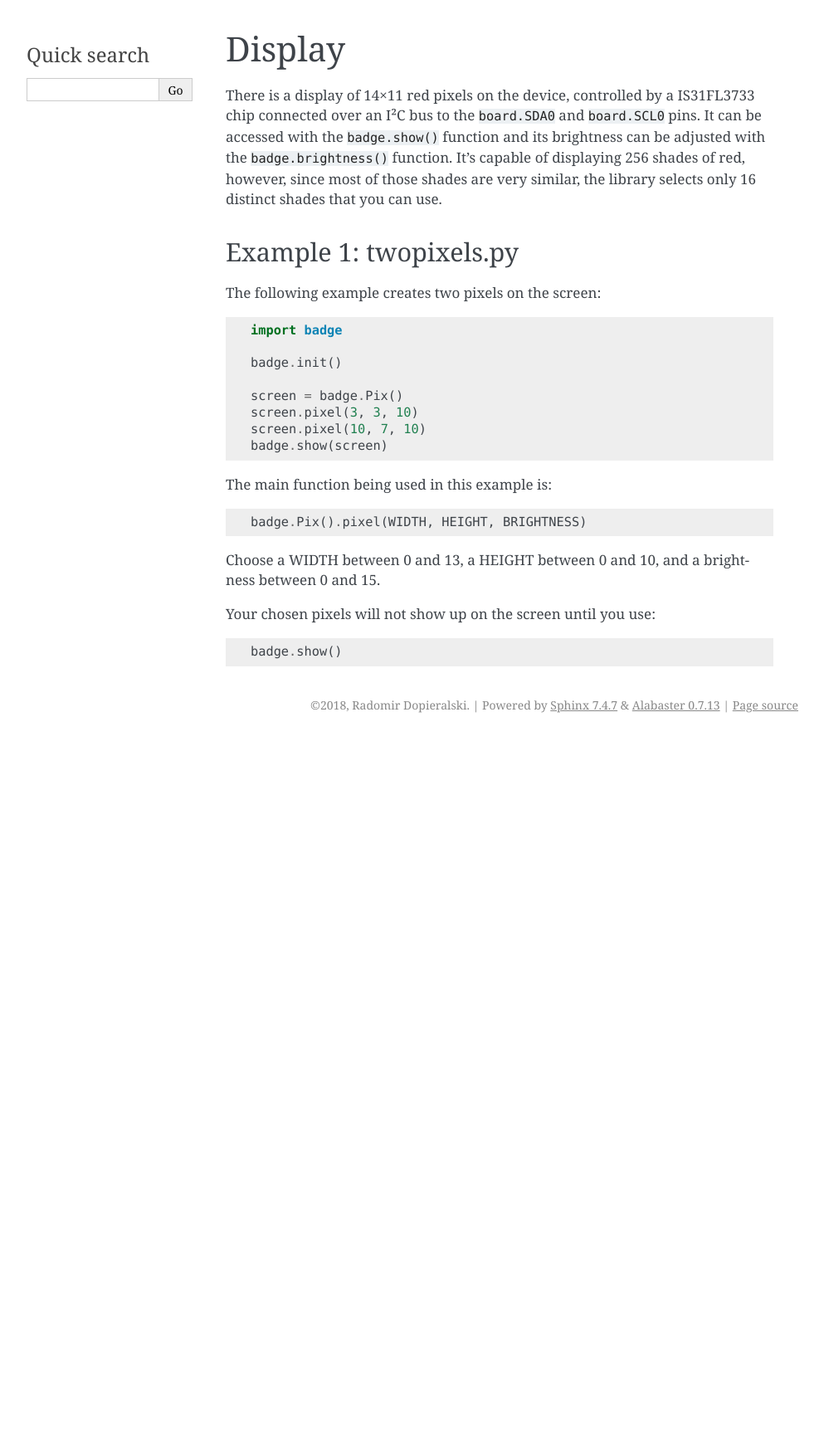
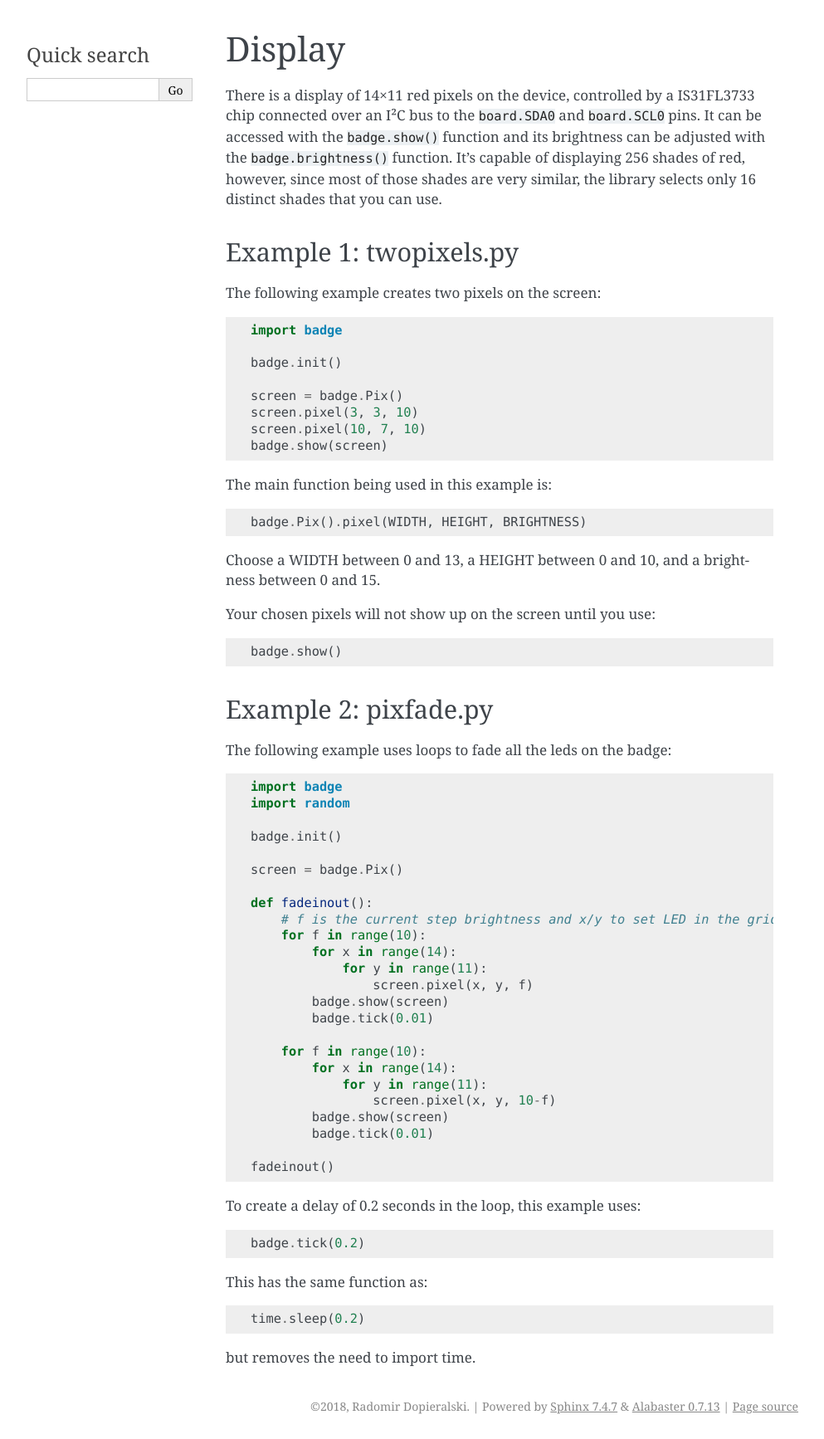
Before and after one commit to circuitpython-badge/circuitpython-badge, a Sphinx documentation site: the page built from docs/tutorials/display.rst, in a window 1280 px wide. Shown: the whole page at 83% size, without its empty margins (148-1141 px from the left). Built offline with Sphinx 7.4.7, drawn with Linux system fonts in a browser that asks for light colours; formulas are drawn with MathJax 3; before the commit the page ends 900 px from its top, so only the background shows below that.

Commit message:
add pixfade.py example

```diff
--- a/docs/tutorials/display.rst
+++ b/docs/tutorials/display.rst
@@ -31,3 +31,43 @@ Choose a WIDTH between 0 and 13, a HEIGHT between 0 and 10, and a brightness bet
 Your chosen pixels will not show up on the screen until you use::
 
     badge.show()
+
+Example 2: pixfade.py
+=============
+
+The following example uses loops to fade all the leds on the badge::
+
+    import badge
+    import random
+
+    badge.init()
+
+    screen = badge.Pix()
+
+    def fadeinout():
+        # f is the current step brightness and x/y to set LED in the grid:
+        for f in range(10):
+            for x in range(14):
+                for y in range(11):
+                    screen.pixel(x, y, f)
+            badge.show(screen)
+            badge.tick(0.01)
+
+        for f in range(10):
+            for x in range(14):
+                for y in range(11):
+                    screen.pixel(x, y, 10-f)
+            badge.show(screen)
+            badge.tick(0.01)
+
+    fadeinout()
+
+To create a delay of 0.2 seconds in the loop, this example uses::
+
+    badge.tick(0.2)
+
+This has the same function as::
+
+    time.sleep(0.2)
+
+but removes the need to import time.
```
